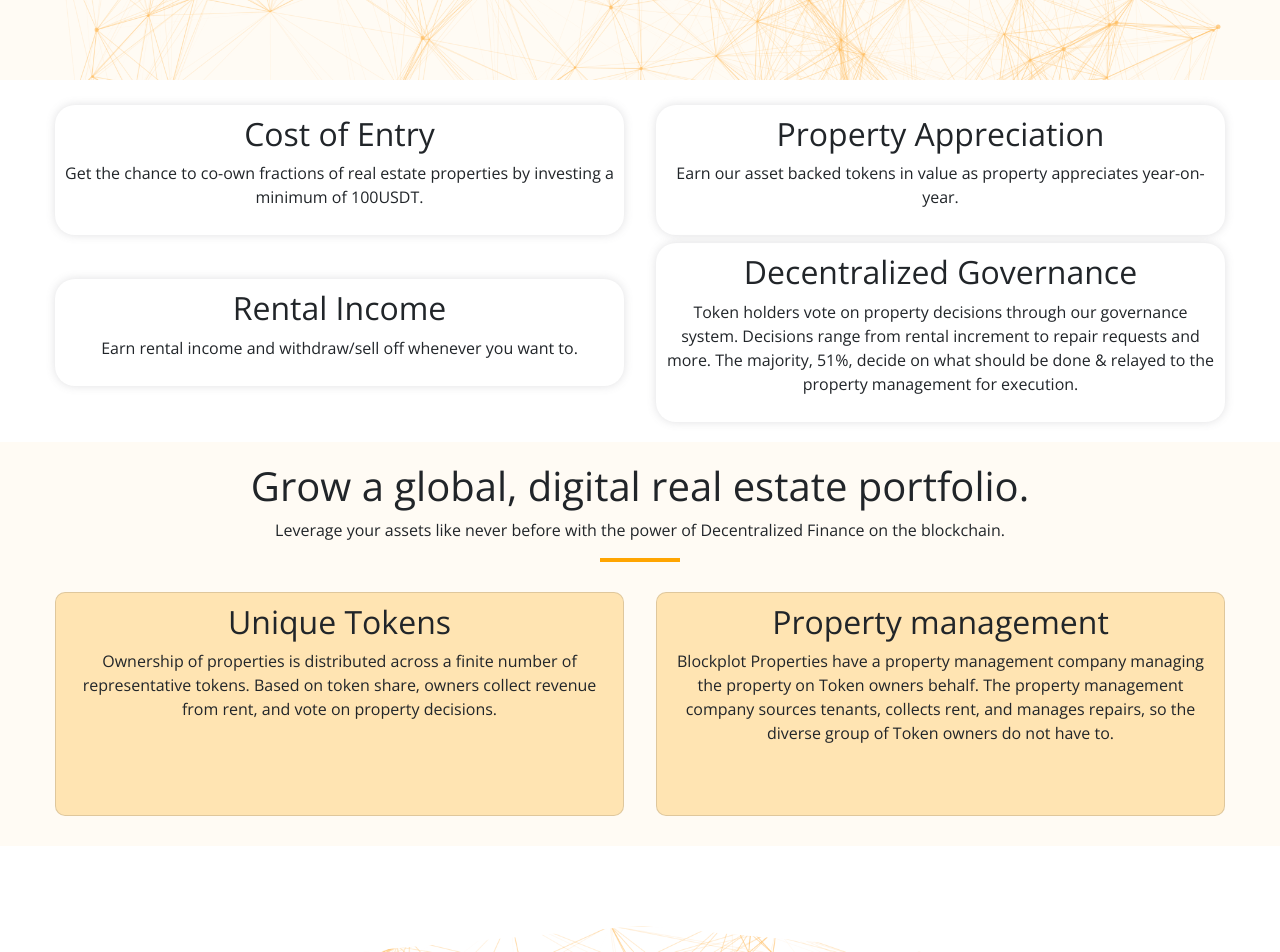
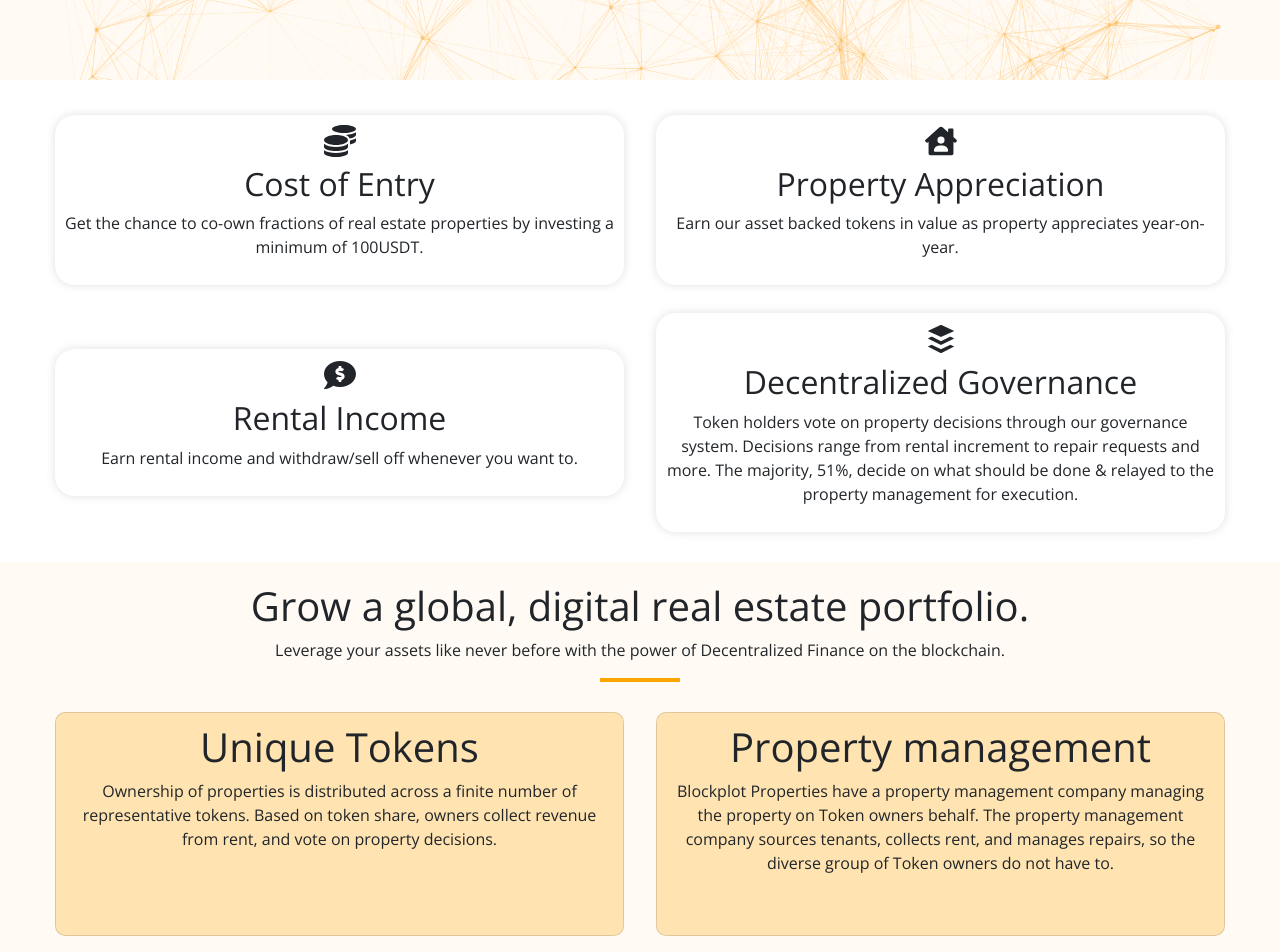
Before and after one commit to Francis-Nwachukwu/blockplot, a React (Create React App) app: page / in a window 1280 px wide. Shown: the part 360-1312 px from the top of the page. Built offline with nearby package versions, Linux system fonts and the light colour scheme.

Commit message:
Making changes

```diff
--- a/public/index.html
+++ b/public/index.html
@@ -33,6 +33,15 @@
     <title>Blockplot - A decentralized real estate investment platform</title>
   </head>
   <body>
+    <!-- A little help for the Netlify post-processing bots -->
+    <form name="newsletter" netlify netlify-honeypot="bot-field" hidden>
+      <input
+        type="email"
+        name="email"
+        placeholder="Your email..."
+        className="form-input"
+      />
+    </form>
     <noscript>You need to enable JavaScript to run this app.</noscript>
     <div id="root"></div>
     <!--
--- a/src/App.css
+++ b/src/App.css
@@ -107,8 +107,13 @@ About
 .about-info {
   align-self: center;
   padding: 10px;
+  margin: 10px 0;
   border-radius: 20px;
   box-shadow: rgba(100, 100, 111, 0.2) 0px 0px 10px 0px;
+}
+.about-icons {
+  font-size: 2rem;
+  margin-bottom: 0.5rem;
 }
 .about-info .card {
   height: 17rem;
@@ -213,56 +218,6 @@ About
 }
 
 /*
-================
-Newsletter
-================
-*/
-.newsletter-content {
-  margin: 10px;
-  text-align: center;
-}
-.newsletter-header {
-  font-weight: bold;
-}
-.newsletter-form {
-  display: flex;
-  justify-content: center;
-  flex-wrap: wrap;
-  align-items: center;
-}
-.form-input {
-  margin: 10px 10px;
-  height: 4rem;
-  padding: 0.25rem 0.5rem;
-  width: 60%;
-  border: 1px solid rgb(152, 102, 8);
-  outline: none;
-  border-radius: 0.6rem;
-}
-.form-input:hover {
-  outline: auto;
-}
-.form-input[placeholder] {
-  font-size: 1.2rem;
-  font-family: "Courier New", Courier, monospace;
-}
-.form-btn {
-  border-radius: 0.25rem;
-  border-color: transparent;
-  padding: 0.25rem 0.5rem;
-  display: block;
-  height: 3rem;
-  /* width: 40%; */
-  text-transform: capitalize;
-  font-weight: 700;
-  letter-spacing: 0.1rem;
-  font-size: 1rem;
-  background: #ffb100;
-  color: black;
-  transition: all 0.3s linear;
-  cursor: pointer;
-}
-/*
 ===============
 Single Page
 ===============
--- /dev/null
+++ b/src/components/form/form.css
@@ -0,0 +1,50 @@
+/*
+================
+Newsletter
+================
+*/
+.newsletter-content {
+  margin: 10px;
+  text-align: center;
+}
+.newsletter-header {
+  font-weight: bold;
+}
+.newsletter-form {
+  display: flex;
+  justify-content: center;
+  flex-wrap: wrap;
+  align-items: center;
+}
+.form-input {
+  margin: 10px 10px;
+  height: 4rem;
+  padding: 0.25rem 0.5rem;
+  width: 60%;
+  border: 1px solid rgb(152, 102, 8);
+  outline: none;
+  border-radius: 0.6rem;
+}
+.form-input:hover {
+  outline: auto;
+}
+.form-input[placeholder] {
+  font-size: 1.2rem;
+  font-family: "Courier New", Courier, monospace;
+}
+.form-btn {
+  border-radius: 0.25rem;
+  border-color: transparent;
+  padding: 0.25rem 0.5rem;
+  display: block;
+  height: 3rem;
+  /* width: 40%; */
+  text-transform: capitalize;
+  font-weight: 700;
+  letter-spacing: 0.1rem;
+  font-size: 1rem;
+  background: #ffb100;
+  color: black;
+  transition: all 0.3s linear;
+  cursor: pointer;
+}
--- /dev/null
+++ b/src/components/form/form.js
@@ -0,0 +1,19 @@
+import "./form.css";
+
+const NewsletterForm = () => {
+  return (
+    <form name="newsletter" method="post" className="newsletter-form">
+      <input type="hidden" name="form-name" value="newsletter" />
+      <input
+        type="email"
+        name="email"
+        placeholder="Your email..."
+        className="form-input"
+      />
+      <button className="form-btn" type="submit">
+        Subscribe
+      </button>
+    </form>
+  );
+};
+export default NewsletterForm;
--- a/src/data.js
+++ b/src/data.js
@@ -4,9 +4,13 @@ import {
   FaTwitter,
   FaHome,
   FaUserFriends,
-  FaFolderOpen,
   FaInstagram,
+  FaCoins,
+  FaHouseUser,
+  FaCommentDollar,
+  FaBuffer,
 } from "react-icons/fa";
+
 export const links = [
   {
     id: 1,
@@ -49,3 +53,46 @@ export const social = [
     icon: <FaInstagram />,
   },
 ];
+export const aboutData = [
+  {
+    id: 1,
+    icon: <FaCoins className="about-icons" />,
+    header: "Cost of Entry",
+    paragraph:
+      "Get the chance to co-own fractions of real estate properties by investing a minimum of 100USDT.",
+  },
+  {
+    id: 2,
+    icon: <FaHouseUser className="about-icons" />,
+    header: "Property Appreciation",
+    paragraph:
+      "Earn our asset backed tokens in value as property appreciates year-on-year.",
+  },
+  {
+    id: 3,
+    icon: <FaCommentDollar className="about-icons" />,
+    header: "Rental Income",
+    paragraph: "Earn rental income and withdraw/sell off whenever you want to.",
+  },
+  {
+    id: 4,
+    icon: <FaBuffer className="about-icons" />,
+    header: "Decentralized Governance",
+    paragraph:
+      "Token holders vote on property decisions through our governance system. Decisions range from rental increment to repair requests and more. The majority, 51%, decide on what should be done & relayed to the property management for execution.",
+  },
+];
+export const blogData = [
+  {
+    id: 1,
+    header: "Unique Tokens",
+    paragraph:
+      "Ownership of properties is distributed across a finite number of representative tokens. Based on token share, owners collect revenue from rent, and vote on property decisions.",
+  },
+  {
+    id: 2,
+    header: "Property management",
+    paragraph:
+      " Blockplot Properties have a property management company managing the property on Token owners behalf. The property management company sources tenants, collects rent, and manages repairs, so the diverse group of Token owners do not have to.",
+  },
+];
--- a/src/routes/about.js
+++ b/src/routes/about.js
@@ -1,4 +1,5 @@
 import "../App.css";
+import NewsletterForm from "../components/form/form";
 import founderImg from "../assets/Founder img.jpg";
 
 const About = () => {
@@ -36,6 +37,13 @@ const About = () => {
           </div>
         </div>
       </section>
+      <section className="newsletter">
+        <div className="newsletter-content">
+          <h1 className="newsletter-header section-title">Join waitlist</h1>
+          <div className="underline"></div>
+          <NewsletterForm />
+        </div>
+      </section>
     </div>
   );
 };
--- a/src/routes/authentication.js
+++ b/src/routes/authentication.js
@@ -1,4 +1,6 @@
 import "../App.css";
+import NewsletterForm from "../components/form/form";
+
 const Auth = () => {
   return (
     <div>
@@ -6,18 +8,10 @@ const Auth = () => {
         <div className="newsletter">
           <div className="newsletter-content">
             <h1 className="newsletter-header section-title">
-              Stay in touch to know when we launch
+              Join our waitlist
             </h1>
             <div className="underline"></div>
-            <form className="newsletter-form">
-              <input
-                type="email"
-                name="email"
-                placeholder="Your Email"
-                className="form-input"
-              />
-              <button className="form-btn">Subscribe</button>
-            </form>
+            <NewsletterForm />
           </div>
         </div>
       </section>
--- a/src/routes/home.js
+++ b/src/routes/home.js
@@ -1,4 +1,7 @@
 import { Link } from "react-router-dom";
+
+import { blogData, aboutData } from "../data";
+import NewsletterForm from "../components/form/form";
 import "../App.css";
 
 const Home = () => {
@@ -25,52 +28,19 @@ const Home = () => {
 
       <section className="section about">
         <div className="section-center about-center">
-          <article className="about-info">
+          {aboutData.map(({ id, icon, header, paragraph }) => {
+            return (
+              <article className="about-info" key={id}>
                 <div>
                   <div className="card-side card-front">
-                <h2>Cost of Entry</h2>
-                <p>
-                  Get the chance to co-own fractions of real estate properties
-                  by investing a minimum of 100USDT.
-                </p>
+                    {icon}
+                    <h2>{header}</h2>
+                    <p>{paragraph}</p>
                   </div>
                 </div>
               </article>
-          <article className="about-info">
-            <div>
-              <div className="card-side card-front">
-                <h2>Property Appreciation</h2>
-                <p>
-                  Earn our asset backed tokens in value as property appreciates
-                  year-on-year.
-                </p>
-              </div>
-            </div>
-          </article>
-          <article className="about-info">
-            <div>
-              <div className="card-side card-front">
-                <h2>Rental Income</h2>
-                <p>
-                  Earn rental income and withdraw/sell off whenever you want to.
-                </p>
-              </div>
-            </div>
-          </article>
-          <article className="about-info">
-            <div>
-              <div className="card-side card-front">
-                <h2>Decentralized Governance</h2>
-                <p>
-                  Token holders vote on property decisions through our
-                  governance system. Decisions range from rental increment to
-                  repair requests and more. The majority, 51%, decide on what
-                  should be done & relayed to the property management for
-                  execution.
-                </p>
-              </div>
-            </div>
-          </article>
+            );
+          })}
         </div>
       </section>
 
@@ -84,31 +54,18 @@ const Home = () => {
           <div className="underline"></div>
         </div>
         <div className="section-center blog-center">
-          <article>
+          {blogData.map(({ id, header, paragraph }) => {
+            return (
+              <article key={id}>
                 <div className="card">
                   <div className="card-side card-front">
-                <h2>Unique Tokens</h2>
-                <p>
-                  Ownership of properties is distributed across a finite number
-                  of representative tokens. Based on token share, owners collect
-                  revenue from rent, and vote on property decisions.
-                </p>
+                    <h1>{header}</h1>
+                    <p>{paragraph}</p>
                   </div>
                 </div>
               </article>
-          <article>
-            <div className="card">
-              <div className="card-side card-front">
-                <h2>Property management</h2>
-                <p>
-                  Blockplot Properties have a property management company
-                  managing the property on Token owners behalf. The property
-                  management company sources tenants, collects rent, and manages
-                  repairs, so the diverse group of Token owners do not have to.
-                </p>
-              </div>
-            </div>
-          </article>
+            );
+          })}
         </div>
       </section>
       <section className="connect">
@@ -135,21 +92,9 @@ const Home = () => {
       </section>
       <section className="newsletter">
         <div className="newsletter-content">
-          <h1 className="newsletter-header section-title">
-            Stay in touch to know when we launch
-          </h1>
+          <h1 className="newsletter-header section-title">Join our waitlist</h1>
           <div className="underline"></div>
-          <form className="newsletter-form">
-            <input
-              type="email"
-              name="email"
-              placeholder="Your email..."
-              className="form-input"
-            />
-            <button className="form-btn" type="submit">
-              Subscribe
-            </button>
-          </form>
+          <NewsletterForm />
         </div>
       </section>
     </div>
```
Lines whose indentation alone changed are shown as unchanged.
